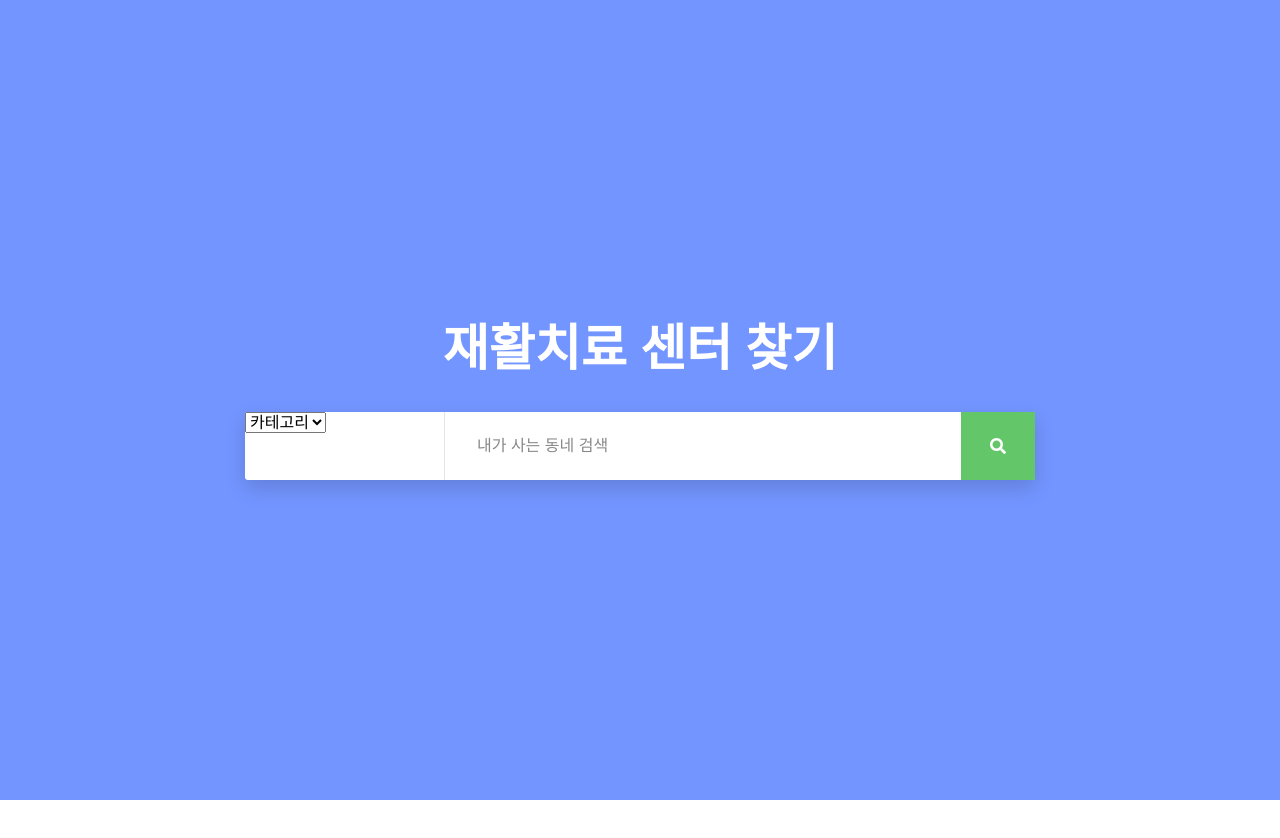
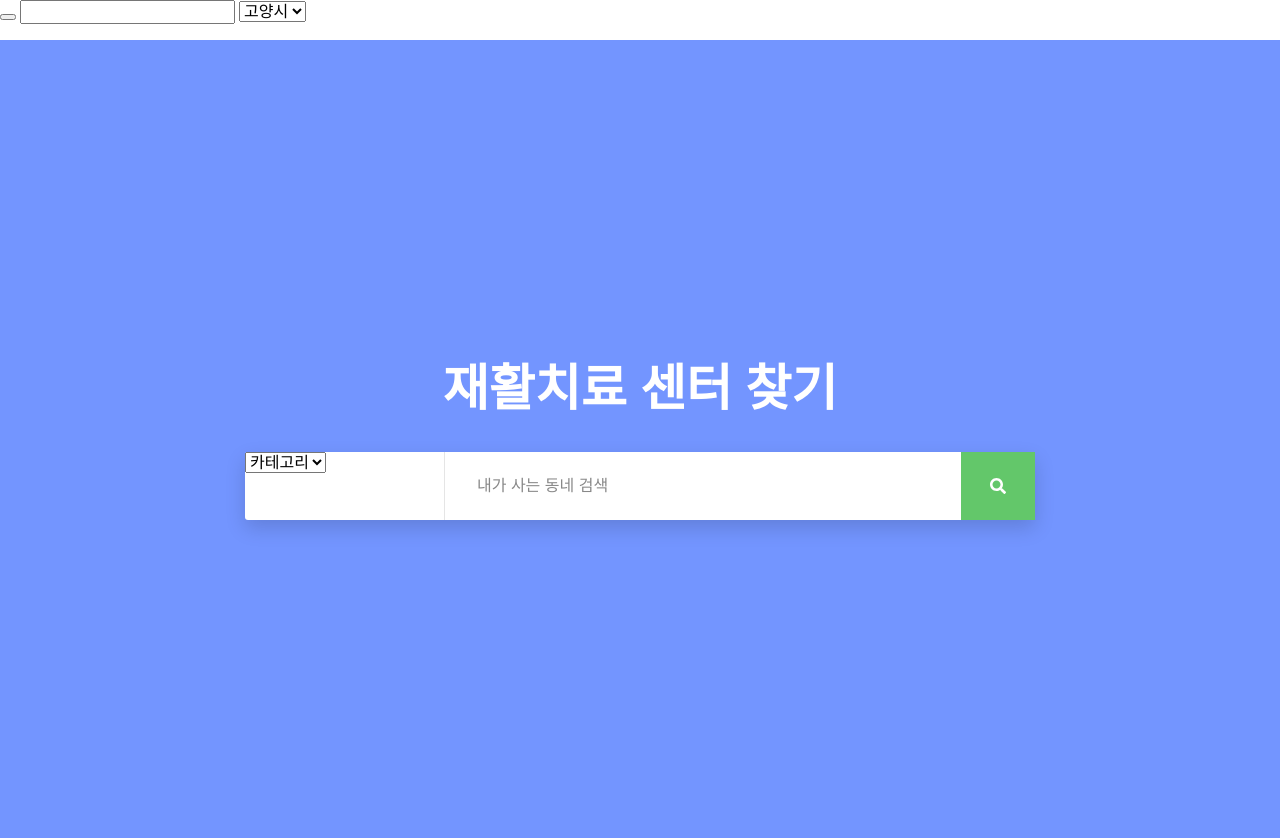
Before and after one commit to WORLD-CHANGE/SEARCH-FOR-REHAB, a plain HTML site: page index.html in a window 1280 px wide. Before the commit the page ends 800 px from the top, so only its background shows below. Drawn offline with Linux system fonts and the light colour scheme.

Commit message:
Update index.html

```diff
--- a/index.html
+++ b/index.html
@@ -18,6 +18,19 @@
 
   </head>
   <body>
+
+ <form class = 'search'>
+        <button class = "img-button" type = "submit" name = "click" value = "">
+          <i class="fas fa-search"></i>
+   </button>
+
+   <input class = 'keyword' type = 'text' name = 'search' maxlength = 255 value = "" autocomplete = "off">
+
+   <select class = 'SelectSearch' name = 'WhichSearch'>
+     <option id = '고양시' value = '고양시'>고양시</option>
+     <option id = '식사동' value = '식사동'>식사동</option>
+   </select>
+    </form>
     <div class="s003">
 
       <form>
```
